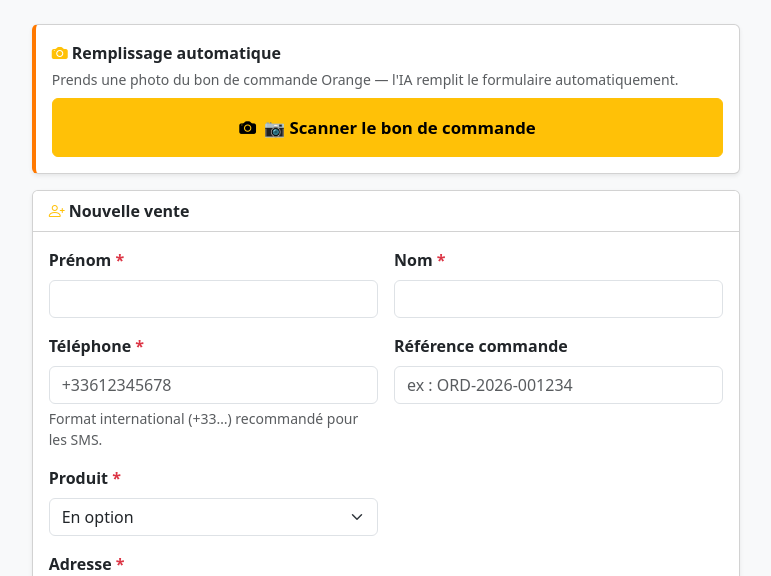
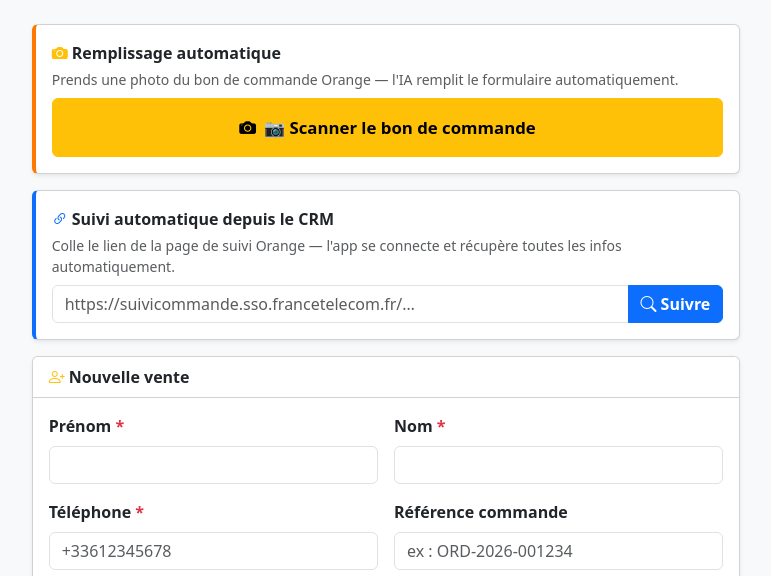
Before and after one commit to heikelb/instagram-agent-playwright, a Flask app: page /ajouter in a window 1280 px wide. Shown: the part 56-632 px from the top of the page, without its empty margins (254-1025 px from the left). Run offline with Flask 3, Linux system fonts and the light colour scheme; a user stored in the database is signed in; some libraries are stand-ins or nearby versions.

Commit message:
feat: suivi automatique commandes via URL CRM Orange (Playwright)
- Playwright navigue vers l'URL Orange, gère le login SSO automatiquement
  avec ORANGE_LOGIN / ORANGE_PASSWORD (variables Railway)
- Prend un screenshot de la page de suivi et l'analyse avec Claude
  (même prompt que le scan photo)
- Nouveau bouton "Suivre" dans le formulaire : coller l'URL → tout se remplit
- Prompt Claude factorisé dans _PROMPT_SCAN (partagé scan photo + URL)
- playwright==1.44.0 ajouté aux requirements
- nixpacks.toml : playwright install chromium --with-deps au build

https://claude.ai/code/session_01GnQkZeSjQ9j5jc25rsjYcj

```diff
--- a/app.py
+++ b/app.py
@@ -1,3 +1,4 @@
+import asyncio
 import csv
 import io
 import os
@@ -666,111 +667,204 @@ def lancer_rappels():
 
 
 # ---------------------------------------------------------------------------
+# ---------------------------------------------------------------------------
+# Prompt Claude Vision (partagé entre scan photo et suivi URL)
+# ---------------------------------------------------------------------------
+
+_PROMPT_SCAN = (
+    "Tu es un assistant pour un commercial Orange en porte-à-porte.\n"
+    "Extrait les informations client de ce document "
+    "(bon de commande, contrat, écran CRM Orange, suivi de commande, fiche client...).\n\n"
+    "Retourne UNIQUEMENT un objet JSON valide avec ces champs "
+    "(null si non trouvé) :\n"
+    "{\n"
+    '  "prenom": "...",\n'
+    '  "nom": "...",\n'
+    '  "telephone": "...",\n'
+    '  "adresse": "...",\n'
+    '  "produit": "...",\n'
+    '  "reference": "...",\n'
+    '  "date_rdv": "YYYY-MM-DDTHH:MM",\n'
+    '  "statut": "..."\n'
+    "}\n\n"
+    "Règles :\n"
+    "- nom/prenom : sur l'écran CRM Orange le nom complet est souvent dans la section 'client' "
+    "(ex: 'Blanchet Chantale' → prenom='Chantale', nom='Blanchet').\n"
+    "- telephone : prendre le numéro mobile (07/06) en priorité. "
+    "Convertir '07 83 14 00 32' → '+33783140032'.\n"
+    "- produit : choisir le plus proche parmi : "
+    "'En option', 'Livebox Fibre', 'Livebox Up', 'Livebox Max', 'Série Spécial Lite Fibre'. "
+    "'Livebox Classic Fibre', 'Livebox Fibre +' → 'Livebox Fibre'. "
+    "'Livebox Up Fibre' → 'Livebox Up'.\n"
+    "- reference : prendre EN PRIORITÉ 'référence interne'. Sinon 'référence commande'. "
+    "Ignorer 'code d'accès Suivi Cde'.\n"
+    "- date_rdv : cherche dans cet ordre :\n"
+    "  1. 'Rdv d'installation' ou 'RDV installation' (ignorer si marqué 'supprimé' ou 'annulé')\n"
+    "  2. 'Date de livraison initiale', 'date de livraison', 'date d'activation'\n"
+    "  3. 'créneau', 'intervention prévue', 'date de pose'\n"
+    "  Formats français à convertir en YYYY-MM-DDTHH:MM :\n"
+    "  'le jeudi 25 juin' → déduire l'année depuis les autres dates du document → '2026-06-25T08:00'\n"
+    "  '25/06' ou '25 juin' sans année → utiliser l'année visible ailleurs dans le document\n"
+    "  Plage horaire '8h-12h' → prendre l'heure de début → T08:00\n"
+    "  Si pas d'heure précise → T08:00 par défaut.\n"
+    "- statut : analyser l'état de la commande et retourner EXACTEMENT l'une de ces valeurs :\n"
+    "  'annule' si tu vois 'annulée', 'annulé', 'résiliée', 'résiliation', 'annulation'\n"
+    "  'installe' si tu vois 'installée', 'installé', 'activée', 'activé', 'livrée', 'en service'\n"
+    "  'confirme' si tu vois 'confirmée', 'confirmé', 'validée', 'en cours'\n"
+    "  'no_show' si tu vois 'no show', 'absent', 'client absent'\n"
+    "  'en_attente' dans tous les autres cas\n"
+    "Retourne UNIQUEMENT le JSON brut, sans balises markdown."
+)
+
+
+async def _playwright_screenshot(url: str, login: str, password: str) -> bytes:
+    """Navigue vers l'URL Orange (avec login SSO si besoin) et retourne un screenshot."""
+    from playwright.async_api import async_playwright
+
+    async with async_playwright() as p:
+        browser = await p.chromium.launch(
+            headless=True,
+            args=["--no-sandbox", "--disable-dev-shm-usage", "--disable-gpu",
+                  "--disable-setuid-sandbox", "--no-zygote"],
+        )
+        ctx = await browser.new_context(
+            viewport={"width": 1280, "height": 900},
+            user_agent=(
+                "Mozilla/5.0 (Windows NT 10.0; Win64; x64) "
+                "AppleWebKit/537.36 (KHTML, like Gecko) "
+                "Chrome/124.0.0.0 Safari/537.36"
+            ),
+        )
+        page = await ctx.new_page()
+        try:
+            await page.goto(url, wait_until="domcontentloaded", timeout=30000)
+            await page.wait_for_timeout(2000)
+
+            # Boucle SSO (max 3 tentatives : identifiant, puis mot de passe)
+            for _ in range(3):
+                cur = page.url
+                if not any(kw in cur for kw in
+                           ["login", "auth", "sso", "signin", "prelogin", "portail", "rso."]):
+                    break
+
+                # Remplir identifiant (email / numéro Orange)
+                for sel in ["#username", "#login", "#email",
+                            'input[name="username"]', 'input[name="login"]',
+                            'input[type="email"]:visible', 'input[type="text"]:visible']:
+                    try:
+                        loc = page.locator(sel).first
+                        if await loc.is_visible():
+                            await loc.fill(login)
+                            break
+                    except Exception:
+                        continue
+
+                # Remplir mot de passe si déjà visible
+                for sel in ["#password", 'input[name="password"]',
+                            'input[type="password"]:visible']:
+                    try:
+                        loc = page.locator(sel).first
+                        if await loc.is_visible():
+                            await loc.fill(password)
+                            break
+                    except Exception:
+                        continue
+
+                # Cliquer sur le bouton de validation
+                for sel in ['button[type="submit"]', 'input[type="submit"]',
+                            "#bouton-valider", ".btn-connexion", ".btn-primary"]:
+                    try:
+                        loc = page.locator(sel).first
+                        if await loc.is_visible():
+                            await loc.click()
+                            break
+                    except Exception:
+                        continue
+
+                await page.wait_for_load_state("domcontentloaded", timeout=15000)
+                await page.wait_for_timeout(2000)
+
+            # Screenshot de la page de suivi
+            screenshot = await page.screenshot(
+                full_page=False, type="jpeg", quality=88
+            )
+            return screenshot
+        finally:
+            await browser.close()
+
+
+# ---------------------------------------------------------------------------
 # Route : Scan bon de commande (Claude Vision)
 # ---------------------------------------------------------------------------
 
 @app.route("/scan-affiche", methods=["POST"])
 @login_required
 def scan_affiche():
-    import base64
-    import json as _json
+    import base64, json as _json
 
     photo = request.files.get("photo")
     if not photo:
         return jsonify({"error": "Aucune photo reçue"}), 400
-
     api_key = os.environ.get("ANTHROPIC_API_KEY")
     if not api_key:
-        return jsonify({"error": "ANTHROPIC_API_KEY non configuré dans les variables d'environnement."}), 500
-
+        return jsonify({"error": "ANTHROPIC_API_KEY non configuré."}), 500
     img_bytes = photo.read()
-    if len(img_bytes) > 10 * 1024 * 1024:  # 10 Mo max
+    if len(img_bytes) > 10 * 1024 * 1024:
         return jsonify({"error": "Image trop lourde (max 10 Mo)."}), 400
-
     img_b64 = base64.standard_b64encode(img_bytes).decode("utf-8")
     media_type = photo.content_type if (photo.content_type or "").startswith("image/") else "image/jpeg"
+    return _claude_vision(img_b64, media_type, api_key)
 
+
+def _claude_vision(img_b64: str, media_type: str, api_key: str):
+    import json as _json, anthropic
     try:
-        import anthropic
         client = anthropic.Anthropic(api_key=api_key)
         msg = client.messages.create(
             model="claude-sonnet-4-6",
             max_tokens=1024,
-            messages=[{
-                "role": "user",
-                "content": [
-                    {
-                        "type": "image",
-                        "source": {
-                            "type": "base64",
-                            "media_type": media_type,
-                            "data": img_b64,
-                        },
-                    },
-                    {
-                        "type": "text",
-                        "text": (
-                            "Tu es un assistant pour un commercial Orange en porte-à-porte.\n"
-                            "Extrait les informations client de ce document "
-                            "(bon de commande, contrat, écran CRM Orange, suivi de commande, fiche client...).\n\n"
-                            "Retourne UNIQUEMENT un objet JSON valide avec ces champs "
-                            "(null si non trouvé) :\n"
-                            "{\n"
-                            '  "prenom": "...",\n'
-                            '  "nom": "...",\n'
-                            '  "telephone": "...",\n'
-                            '  "adresse": "...",\n'
-                            '  "produit": "...",\n'
-                            '  "reference": "...",\n'
-                            '  "date_rdv": "YYYY-MM-DDTHH:MM",\n'
-                            '  "statut": "..."\n'
-                            "}\n\n"
-                            "Règles :\n"
-                            "- nom/prenom : sur l'écran CRM Orange le nom complet est souvent dans la section 'client' (ex: 'Blanchet Chantale' → prenom='Chantale', nom='Blanchet').\n"
-                            "- telephone : prendre le numéro mobile (07/06) en priorité. Convertir '07 83 14 00 32' → '+33783140032'.\n"
-                            "- produit : choisir le plus proche parmi : "
-                            "'En option', 'Livebox Fibre', 'Livebox Up', "
-                            "'Livebox Max', 'Série Spécial Lite Fibre'. "
-                            "'Livebox Classic Fibre', 'Livebox Fibre +' → 'Livebox Fibre'. "
-                            "'Livebox Up Fibre' → 'Livebox Up'.\n"
-                            "- reference : prendre EN PRIORITÉ 'référence interne'. Sinon 'référence commande'. Ignorer 'code d'accès Suivi Cde'.\n"
-                            "- statut : analyser l'état de la commande et retourner EXACTEMENT l'une de ces valeurs :\n"
-                            "  'annule' si tu vois 'annulée', 'annulé', 'résiliée', 'résiliation', 'annulation'\n"
-                            "  'installe' si tu vois 'installée', 'installé', 'activée', 'activé', 'livrée', 'en service'\n"
-                            "  'confirme' si tu vois 'confirmée', 'confirmé', 'validée', 'en cours'\n"
-                            "  'no_show' si tu vois 'no show', 'absent', 'client absent'\n"
-                            "  'en_attente' dans tous les autres cas (ou si le statut n'est pas clair)\n"
-                            "- date_rdv : cherche dans cet ordre :\n"
-                            "  1. 'Rdv d'installation' ou 'RDV installation' (ignorer si marqué 'supprimé' ou 'annulé')\n"
-                            "  2. 'Date de livraison initiale', 'date de livraison', 'date d'activation'\n"
-                            "  3. 'créneau', 'intervention prévue', 'date de pose'\n"
-                            "  Formats français à convertir en YYYY-MM-DDTHH:MM :\n"
-                            "  'le jeudi 25 juin' → déduire l'année depuis les autres dates du document → '2026-06-25T08:00'\n"
-                            "  '25/06' ou '25 juin' sans année → utiliser l'année visible ailleurs dans le document\n"
-                            "  '25/04/2026 14h00' → '2026-04-25T14:00'\n"
-                            "  'lundi 25 avril 2026 à 9h' → '2026-04-25T09:00'\n"
-                            "  Plage horaire '8h-12h' → prendre l'heure de début → T08:00\n"
-                            "  Si pas d'heure précise → T08:00 par défaut.\n"
-                            "Retourne UNIQUEMENT le JSON brut, sans balises markdown."
-                        ),
-                    },
-                ],
-            }],
+            messages=[{"role": "user", "content": [
+                {"type": "image", "source": {"type": "base64",
+                                              "media_type": media_type, "data": img_b64}},
+                {"type": "text", "text": _PROMPT_SCAN},
+            ]}],
         )
-
         txt = msg.content[0].text.strip()
-        # Extraire le JSON si entouré de balises markdown
         m = re.search(r'\{[\s\S]*\}', txt)
         txt = m.group() if m else txt
-
-        data = _json.loads(txt)
-        # Nettoyer les None Python → null déjà géré par jsonify
-        return jsonify(data)
-
+        return jsonify(_json.loads(txt))
     except _json.JSONDecodeError as e:
         return jsonify({"error": f"Impossible de lire la réponse IA : {e}"}), 500
     except Exception as e:
         return jsonify({"error": str(e)}), 500
+
+
+@app.route("/track-commande", methods=["POST"])
+@login_required
+def track_commande():
+    import base64
+
+    url = request.form.get("url", "").strip()
+    if not url:
+        return jsonify({"error": "URL manquante."}), 400
+    orange_login = os.environ.get("ORANGE_LOGIN", "")
+    orange_password = os.environ.get("ORANGE_PASSWORD", "")
+    if not orange_login or not orange_password:
+        return jsonify({"error":
+            "ORANGE_LOGIN et ORANGE_PASSWORD doivent être configurés dans les variables Railway."}), 500
+    api_key = os.environ.get("ANTHROPIC_API_KEY")
+    if not api_key:
+        return jsonify({"error": "ANTHROPIC_API_KEY non configuré."}), 500
+    try:
+        loop = asyncio.new_event_loop()
+        screenshot = loop.run_until_complete(
+            _playwright_screenshot(url, orange_login, orange_password)
+        )
+        loop.close()
+        img_b64 = base64.standard_b64encode(screenshot).decode("utf-8")
+        return _claude_vision(img_b64, "image/jpeg", api_key)
+    except Exception as e:
+        return jsonify({"error": f"Erreur Playwright : {e}"}), 500
 
 
 # ---------------------------------------------------------------------------
--- a/nixpacks.toml
+++ b/nixpacks.toml
@@ -1,5 +1,5 @@
 [phases.build]
-cmds = ["pip install -r requirements.txt"]
+cmds = ["pip install -r requirements.txt", "playwright install chromium --with-deps"]
 
 [phases.setup]
 nixPkgs = ["python311", "python311Packages.pip"]
--- a/requirements.txt
+++ b/requirements.txt
@@ -8,3 +8,4 @@ Pillow==10.3.0
 gunicorn==21.2.0
 openpyxl==3.1.2
 anthropic==0.40.0
+playwright==1.44.0
--- a/templates/formulaire.html
+++ b/templates/formulaire.html
@@ -21,6 +21,26 @@
         <input type="file" id="scan-input" accept="image/*" style="display:none">
 
         <div id="scan-result" class="mt-2" style="display:none;"></div>
+      </div>
+    </div>
+
+    <!-- ── Suivi automatique via URL ── -->
+    <div class="card shadow-sm mb-3" style="border-left:4px solid #0d6efd;">
+      <div class="card-body py-3">
+        <div class="fw-semibold mb-1">
+          <i class="bi bi-link-45deg me-1 text-primary"></i>Suivi automatique depuis le CRM
+        </div>
+        <p class="text-muted small mb-2">
+          Colle le lien de la page de suivi Orange — l'app se connecte et récupère toutes les infos automatiquement.
+        </p>
+        <div class="input-group">
+          <input type="url" id="track-url" class="form-control"
+                 placeholder="https://suivicommande.sso.francetelecom.fr/…">
+          <button type="button" class="btn btn-primary fw-bold" id="track-btn" onclick="trackURL()">
+            <span id="track-label"><i class="bi bi-search me-1"></i>Suivre</span>
+          </button>
+        </div>
+        <div id="track-result" class="mt-2" style="display:none;"></div>
       </div>
     </div>
 
@@ -245,5 +265,79 @@
       btn.style.opacity = '';
     }
   });
+
+  // ── Suivi automatique via URL ─────────────────────────────────────────────
+  async function trackURL() {
+    const url = document.getElementById('track-url').value.trim();
+    if (!url) { alert('Colle d\'abord un lien Orange.'); return; }
+
+    const btn    = document.getElementById('track-btn');
+    const label  = document.getElementById('track-label');
+    const result = document.getElementById('track-result');
+
+    btn.disabled = true;
+    label.innerHTML = '<span class="spinner-border spinner-border-sm me-1"></span>Connexion au CRM…';
+    result.style.display = 'none';
+
+    try {
+      const fd = new FormData();
+      fd.append('url', url);
+      const resp = await fetch('/track-commande', { method: 'POST', body: fd });
+      const data = await resp.json();
+
+      if (data.error) {
+        result.innerHTML = `<div class="alert alert-danger py-2 mb-0"><i class="bi bi-exclamation-triangle me-1"></i>${data.error}</div>`;
+        result.style.display = '';
+        label.innerHTML = '<i class="bi bi-search me-1"></i>Réessayer';
+        return;
+      }
+
+      // Remplir les champs (même logique que le scan photo)
+      const filled = [];
+      const set = (id, val, lbl) => {
+        if (val) { document.getElementById(id).value = val; filled.push(lbl); }
+      };
+      set('f-prenom',    data.prenom,    'Prénom');
+      set('f-nom',       data.nom,       'Nom');
+      set('f-telephone', data.telephone, 'Téléphone');
+      set('f-adresse',   data.adresse,   'Adresse');
+      set('f-reference', data.reference, 'Référence');
+      set('f-date-rdv',  data.date_rdv,  'Date RDV');
+
+      if (data.statut) {
+        const sel = document.querySelector('[name="statut"]');
+        if (sel) for (let o of sel.options) if (o.value === data.statut) { sel.value = data.statut; filled.push('Statut'); break; }
+      }
+      if (data.produit) {
+        const sel = document.getElementById('f-produit');
+        const needle = data.produit.toLowerCase();
+        for (let o of sel.options) {
+          if (o.value.toLowerCase().includes(needle) || needle.includes(o.value.toLowerCase())) {
+            sel.value = o.value; filled.push('Produit'); break;
+          }
+        }
+      }
+
+      if (filled.length > 0) {
+        result.innerHTML = `<div class="alert alert-success py-2 mb-0">
+          <i class="bi bi-check2-circle me-1"></i>
+          <strong>Rempli :</strong> ${filled.join(', ')}. Vérifie et corrige si besoin.
+        </div>`;
+        label.innerHTML = '<i class="bi bi-check-circle-fill me-1"></i>OK';
+        btn.style.background = '#198754'; btn.style.borderColor = '#198754';
+      } else {
+        result.innerHTML = `<div class="alert alert-warning py-2 mb-0">Aucune information trouvée sur cette page.</div>`;
+        label.innerHTML = '<i class="bi bi-search me-1"></i>Réessayer';
+      }
+      result.style.display = '';
+
+    } catch (e) {
+      result.innerHTML = `<div class="alert alert-danger py-2 mb-0">Erreur réseau : ${e}</div>`;
+      result.style.display = '';
+      label.innerHTML = '<i class="bi bi-search me-1"></i>Réessayer';
+    } finally {
+      btn.disabled = false;
+    }
+  }
 </script>
 {% endblock %}
```
Also changed, not shown: 1 other file.
